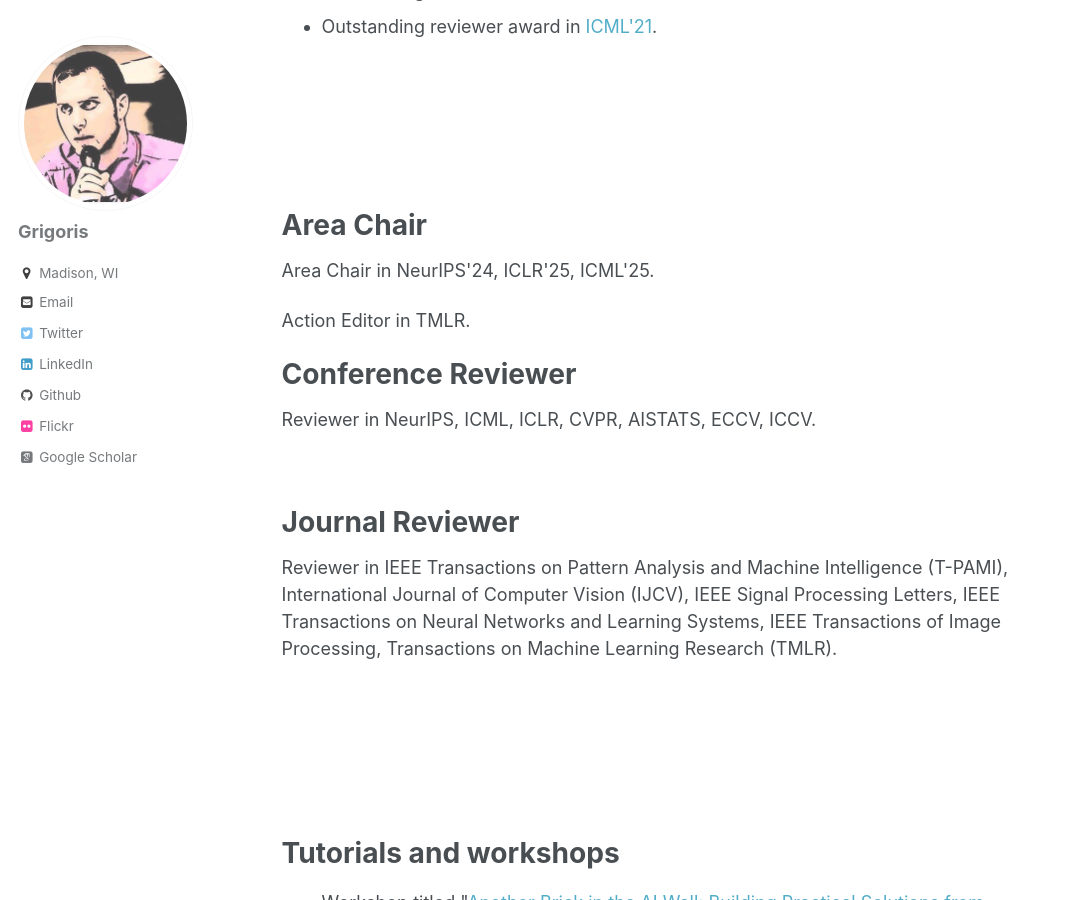
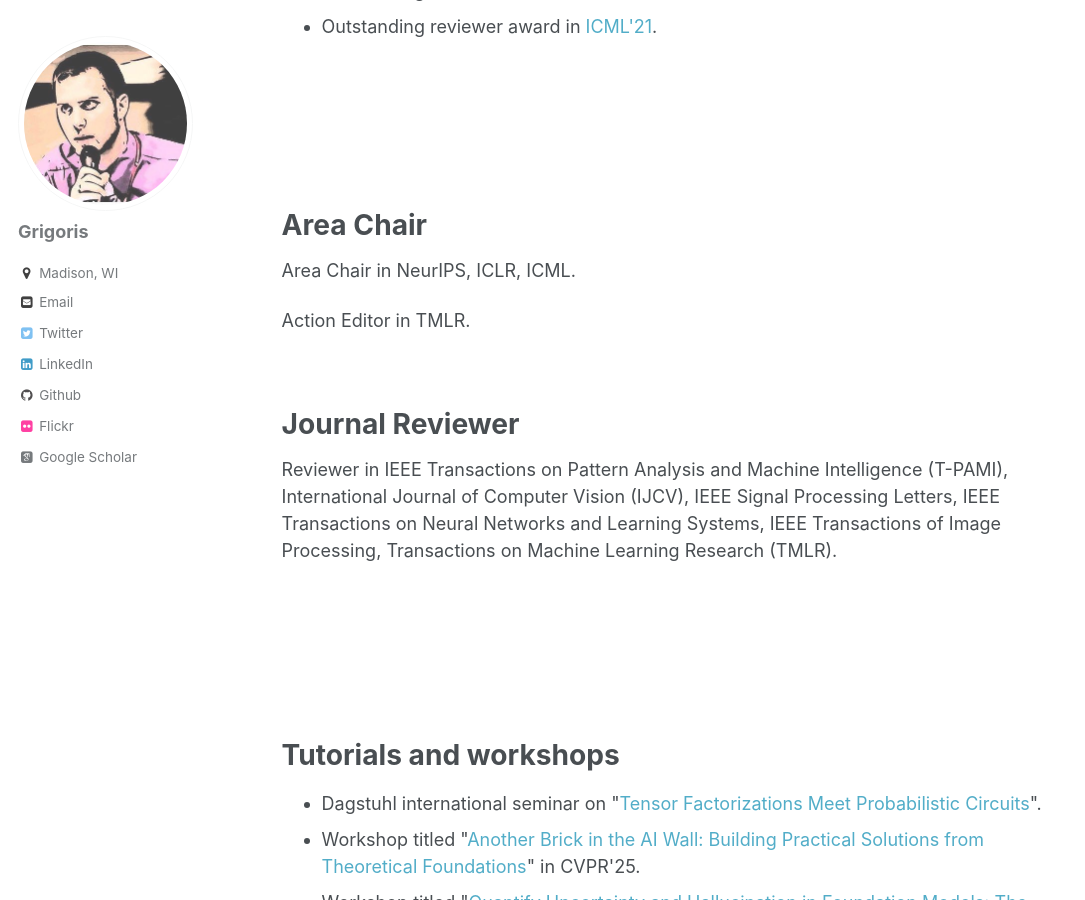
Before and after one commit to grigorisg9gr/grigorisg9gr.github.io, a Jekyll site: the page built from _pages/service/index.html, in a window 1280 px wide and 900 px high, scrolled down 343 px. Shown: the whole window, without its empty margins (0-1085 px from the left). Built offline with Jekyll 4.4.1, drawn with Linux system fonts in a browser that asks for light colours; some web fonts are replaced.

Commit message:
Minor changes in text.

```diff
--- a/_pages/open_positions/index.html
+++ b/_pages/open_positions/index.html
@@ -10,13 +10,13 @@ comments: false
 <h1>Ph.D. candidates</h1>
 <p>I am actively looking for exceptional Ph.D. candidates interested in the field of Machine Learning (ML).  We're seeking passionate individuals with a strong technical foundation, backed by <strong>solid math and coding skills</strong>, who are interested in <strong>leading cutting-edge projects</strong> in ML. If you're enthusiastic, forward-thinking, and eager to pioneer innovations in the field, you're the perfect candidate we want to hear from.</p>
 
-<p><strong>Application</strong>: The <a href="https://grad.wisc.edu/academic-programs/">applications</a> are centrally managed by the department (ECE and/or CS) at UW Madison. We invite you to follow the standard procedure outlined by these departments. However, you are welcome to send me an email with your CV, transcript as well as a brief description of your research interests. Unfortunately, given the high volume of applications we receive, it might not be feasible to respond to every email pertaining to PhD applications.</p>
+<p><strong>Application</strong>: The UW Madison ECE/CS departments centrally manage PhD applications following the standard procedure outlined <a href="https://grad.wisc.edu/academic-programs/">here</a>. All candidates are expected to follow the detailed guidelines provided and thoroughly review these procedures as they outline the administrative requirements and academic expectations in depth.
 
-<p>Aligned with UW Madison's priorities, we are committed to promoting inclusion and diversity. We encourage applications from underrepresented groups.</p>
+<p>Candidates with a foundation in mathematics and an analytical mindset are well aligned with my research priorities. Our recent work provides insights into the research directions we are pursuing. Although the volume of applications is high and I may not be able to respond to every inquiry individually, please be assured that every submission will be evaluated during our rigorous and inclusive review process.</p>
 
 
 <h1>BSc students</h1>
-<p>I often collaborate with BSc and MSc students on research projects. Due to the high volume of project requests I receive, please review the blog posts for additional information before reaching out to me.</p>
+<p>I frequently engage in research collaborations with both BSc and MSc students. Given the considerable volume of project inquiries I receive, I strongly encourage you to first review the detailed blog posts available on my website. These posts provide comprehensive insights into current research initiatives and set clear expectations for potential collaborations.</p>
 
 
 </div>
--- a/_pages/service/index.html
+++ b/_pages/service/index.html
@@ -18,10 +18,8 @@ comments: false
           <p>&nbsp;</p>
           <p>&nbsp;</p>
           <h1>Area Chair</h1>
-          <p>Area Chair in NeurIPS'24, ICLR'25, ICML'25.</p>
+          <p>Area Chair in NeurIPS, ICLR, ICML.</p>
           <p>Action Editor in TMLR.</p>
-          <h1>Conference Reviewer</h1>
-          <p>Reviewer in NeurIPS, ICML, ICLR, CVPR, AISTATS, ECCV, ICCV.</p>
           <p>&nbsp;</p>
           <h1>Journal Reviewer</h1>
           <p>Reviewer in IEEE Transactions on Pattern Analysis and Machine Intelligence (T-PAMI), International Journal of Computer Vision (IJCV), IEEE Signal Processing Letters, IEEE Transactions on Neural Networks and Learning Systems, IEEE Transactions of Image Processing, Transactions on Machine Learning Research (TMLR).</p>
@@ -35,6 +33,7 @@ comments: false
 
           <h1>Tutorials and workshops</h1>
                   <ul class="align_left">
+                          <li> Dagstuhl international seminar on "<a href='https://www.dagstuhl.de/26102'>Tensor Factorizations Meet Probabilistic Circuits</a>".</li>
                           <li> Workshop titled "<a href='https://ml-theoretical-foundations-to-practice.github.io/'>Another Brick in the AI Wall: Building Practical Solutions from Theoretical Foundations</a>" in CVPR'25.</li>
                           <li> Workshop titled "<a href='https://uncertainty-foundation-models.github.io/'>Quantify Uncertainty and Hallucination in Foundation Models: The Next Frontier in Reliable AI</a>" in ICLR'25.</li>
                           <li> Workshop titled "<a href='https://april-tools.github.io/colorai/'>CoLoRAI - Connecting Low-Rank Representations in AI</a>" in AAAI'25.</li>
```
Also changed, not shown: _posts/2025-01-02-research-projects-for-passionate-UW-students.md (+2 -2 lines).
